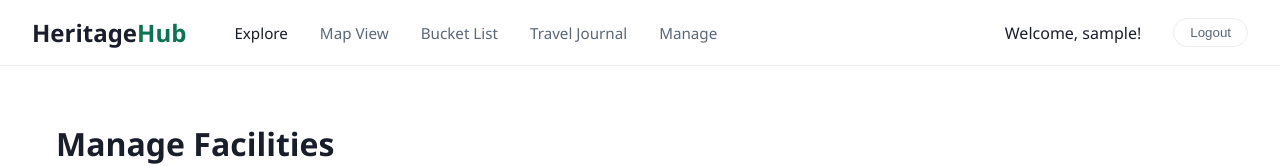
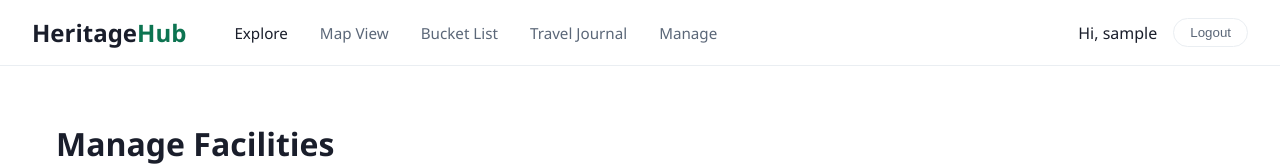
Before and after one commit to eyoung-15/IAT_459_Final_Project, a React (Create React App) app in the folder frontend/: page /dashboard in a window 1280 px wide. Shown: the top 166 px of the page. Built offline with nearby package versions, Linux system fonts and the light colour scheme; no server answers; sample sign-in values are in the browser's storage.

Commit message:
Fixed logout button inconsistency

```diff
--- a/frontend/src/Dashboard.js
+++ b/frontend/src/Dashboard.js
@@ -119,12 +119,20 @@ function Dashboard() {
           </div>
 
           <div className="nav-right">
-            {user && (
-              <span className="user-greeting">Welcome, {user.username}!</span>
+            {!token ? (
+              <Link to="/login" className="sign-in-btn">
+                Sign In
+              </Link>
+            ) : (
+              <div className="user-menu">
+                <span className="user-greeting">
+                  Hi, {user?.username || "User"}
+                </span>
+                <button onClick={logout} className="logout-btn">
+                  Logout
+                </button>
+              </div>
             )}
-            <button onClick={logout} className="logout-btn">
-              Logout
-            </button>
           </div>
         </div>
       </nav>
```
